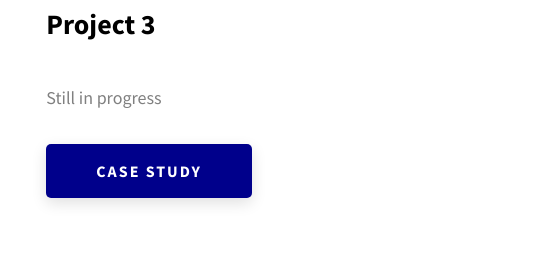
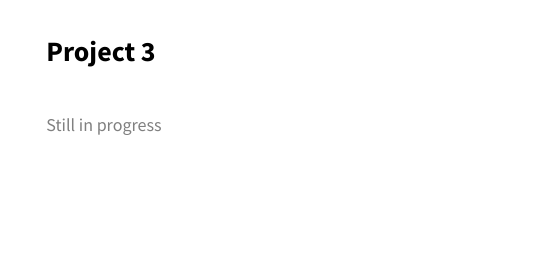
Before and after one commit to Kyrauh/Web_hosting06, a plain HTML site: page index.html in a window 1280 px wide. Shown: the part 3510-3790 px from the top of the page, 730-1280 px from the left. Drawn offline with Linux system fonts and the light colour scheme.

Commit message:
index.html

```diff
--- a/index.html
+++ b/index.html
@@ -269,12 +269,6 @@
               <p class="projects__row-content-desc">
                 Still in progress
               </p>
-              <a
-                href="sliderjello.gif"
-                class="btn btn--med btn--theme dynamicBgClr"
-                target="_blank"
-                >Case Study</a
-              >
             </div>
           </div>
         </div>
```
